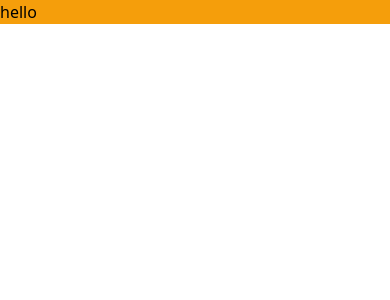
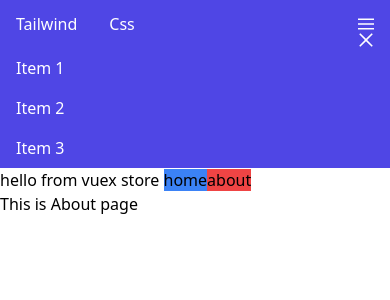
Before and after one commit to mnjoyanx/realworld, a Vue app: page /about in a window 390 px wide. Shown: the top 300 px of the page. Built offline with nearby package versions, Linux system fonts and the light colour scheme.

Commit message:
connected vue-router && vuex

```diff
--- a/package.json
+++ b/package.json
@@ -3,7 +3,7 @@
   "version": "0.1.0",
   "private": true,
   "scripts": {
-    "serve": "vue-cli-service serve",
+    "serve": "vue-cli-service serve --port=9999",
     "build": "vue-cli-service build",
     "lint": "vue-cli-service lint"
   },
@@ -14,7 +14,9 @@
     "postcss": "^7",
     "tailwindcss": "npm:@tailwindcss/postcss7-compat@^2.0.2",
     "vue": "^2.6.11",
-    "vue-cli-plugin-tailwind": "~2.0.6"
+    "vue-cli-plugin-tailwind": "~2.0.6",
+    "vue-router": "^3.5.1",
+    "vuex": "^3.6.2"
   },
   "devDependencies": {
     "@vue/cli-plugin-babel": "~4.5.0",
--- a/src/App.vue
+++ b/src/App.vue
@@ -1,15 +1,30 @@
 <template>
-  <div class="bg-yellow-500">
-    hello
+  <div>
+
+    <div>
+      <navbar />
+    </div>
+
+    {{ getStoreItem }}
+
+    <router-link :to="{ name: 'home' }" class="bg-blue-500">home</router-link>
+    <router-link :to="{ name: 'about' }" class="bg-red-500">about</router-link>
+    <router-view />
   </div>
 </template>
 
 <script>
+import Navbar from '@/components/partials/Navbar.vue'
 
 export default {
   name: 'App',
+  components: { Navbar },
+  computed: {
+    getStoreItem() {
+      return this.$store.state.auth.first
+    }
+  }
 }
 </script>
 
-<style>
-</style>
+<style></style>
--- a/src/components/HelloWorld.vue
+++ /dev/null
@@ -1,58 +0,0 @@
-<template>
-  <div class="hello">
-    <h1>{{ msg }}</h1>
-    <p>
-      For a guide and recipes on how to configure / customize this project,<br>
-      check out the
-      <a href="https://cli.vuejs.org" target="_blank" rel="noopener">vue-cli documentation</a>.
-    </p>
-    <h3>Installed CLI Plugins</h3>
-    <ul>
-      <li><a href="https://github.com/vuejs/vue-cli/tree/dev/packages/%40vue/cli-plugin-babel" target="_blank" rel="noopener">babel</a></li>
-      <li><a href="https://github.com/vuejs/vue-cli/tree/dev/packages/%40vue/cli-plugin-eslint" target="_blank" rel="noopener">eslint</a></li>
-    </ul>
-    <h3>Essential Links</h3>
-    <ul>
-      <li><a href="https://vuejs.org" target="_blank" rel="noopener">Core Docs</a></li>
-      <li><a href="https://forum.vuejs.org" target="_blank" rel="noopener">Forum</a></li>
-      <li><a href="https://chat.vuejs.org" target="_blank" rel="noopener">Community Chat</a></li>
-      <li><a href="https://twitter.com/vuejs" target="_blank" rel="noopener">Twitter</a></li>
-      <li><a href="https://news.vuejs.org" target="_blank" rel="noopener">News</a></li>
-    </ul>
-    <h3>Ecosystem</h3>
-    <ul>
-      <li><a href="https://router.vuejs.org" target="_blank" rel="noopener">vue-router</a></li>
-      <li><a href="https://vuex.vuejs.org" target="_blank" rel="noopener">vuex</a></li>
-      <li><a href="https://github.com/vuejs/vue-devtools#vue-devtools" target="_blank" rel="noopener">vue-devtools</a></li>
-      <li><a href="https://vue-loader.vuejs.org" target="_blank" rel="noopener">vue-loader</a></li>
-      <li><a href="https://github.com/vuejs/awesome-vue" target="_blank" rel="noopener">awesome-vue</a></li>
-    </ul>
-  </div>
-</template>
-
-<script>
-export default {
-  name: 'HelloWorld',
-  props: {
-    msg: String
-  }
-}
-</script>
-
-<!-- Add "scoped" attribute to limit CSS to this component only -->
-<style scoped>
-h3 {
-  margin: 40px 0 0;
-}
-ul {
-  list-style-type: none;
-  padding: 0;
-}
-li {
-  display: inline-block;
-  margin: 0 10px;
-}
-a {
-  color: #42b983;
-}
-</style>
--- /dev/null
+++ b/src/components/Home.vue
@@ -0,0 +1,15 @@
+<template>
+  <div>
+      home comonent
+  </div>
+</template>
+
+<script>
+  export default {
+
+  }
+</script>
+
+<style lang="scss" scoped>
+
+</style>
--- /dev/null
+++ b/src/components/partials/Navbar.vue
@@ -0,0 +1,63 @@
+<template>
+  <nav class="relative select-none bg-indigo-600 lg:flex lg:items-stretch w-full">
+    <div class="flex flex-no-shrink items-stretch h-12">
+      <a
+        href="#"
+        class="flex-no-grow flex-no-shrink relative py-2 px-4 leading-normal text-white no-underline flex items-center hover:bg-grey-dark"
+        >Tailwind</a
+      >
+      <a
+        href="#"
+        class="flex-no-grow flex-no-shrink relative py-2 px-4 leading-normal text-white no-underline flex items-center hover:bg-grey-dark"
+        >Css</a
+      >
+      <button
+        class="block lg:hidden cursor-pointer ml-auto relative w-12 h-12 p-4"
+      >
+        <svg
+          class="fill-current text-white"
+          xmlns="http://www.w3.org/2000/svg"
+          viewBox="0 0 20 20"
+        >
+          <path d="M0 3h20v2H0V3zm0 6h20v2H0V9zm0 6h20v2H0v-2z" />
+        </svg>
+        <svg
+          class="fill-current text-white"
+          xmlns="http://www.w3.org/2000/svg"
+          viewBox="0 0 20 20"
+        >
+          <path
+            d="M10 8.586L2.929 1.515 1.515 2.929 8.586 10l-7.071 7.071 1.414 1.414L10 11.414l7.071 7.071 1.414-1.414L11.414 10l7.071-7.071-1.414-1.414L10 8.586z"
+          />
+        </svg>
+      </button>
+    </div>
+    <div class="lg:flex lg:items-stretch lg:flex-no-shrink lg:flex-grow">
+      <div class="lg:flex lg:items-stretch lg:justify-end ml-auto">
+        <a
+          href="#"
+          class="flex-no-grow flex-no-shrink relative py-2 px-4 leading-normal text-white no-underline flex items-center hover:bg-grey-dark"
+          >Item 1</a
+        >
+        <a
+          href="#"
+          class="flex-no-grow flex-no-shrink relative py-2 px-4 leading-normal text-white no-underline flex items-center hover:bg-grey-dark"
+          >Item 2</a
+        >
+        <a
+          href="#"
+          class="flex-no-grow flex-no-shrink relative py-2 px-4 leading-normal text-white no-underline flex items-center hover:bg-grey-dark"
+          >Item 3</a
+        >
+      </div>
+    </div>
+  </nav>
+</template>
+
+<script>
+export default {
+    name: 'navbar'
+}
+</script>
+
+<style lang="scss" scoped></style>
--- a/src/main.js
+++ b/src/main.js
@@ -1,5 +1,7 @@
 import Vue from 'vue'
 import App from './App.vue'
+import router from '@/router/index'
+import store from '@/store'
 import '../public/tailwind.css'
 import './assets/tailwind.css'
 
@@ -8,4 +10,6 @@ Vue.config.productionTip = false
 
 new Vue({
   render: h => h(App),
+  router,
+  store
 }).$mount('#app')
--- /dev/null
+++ b/src/router/index.js
@@ -0,0 +1,26 @@
+import Vue from 'vue'
+import VueRouter from 'vue-router'
+
+
+Vue.use(VueRouter)
+
+const router = new VueRouter({
+    mode: "history",
+    routes: [
+        {
+            path: '/',
+            component: () => import('@/views/Home'),
+            name: 'home'
+        },
+
+        {
+            path: '/about',
+            component: () => import('@/views/About'),
+            name: 'about'
+        }
+    ]
+})
+
+
+
+export default router
--- /dev/null
+++ b/src/store/auth.js
@@ -0,0 +1,8 @@
+export default {
+    state: {
+        first: 'hello from vuex store'
+    },
+    mutations: {},
+    actions: {},
+    getters: {},
+}
--- /dev/null
+++ b/src/store/index.js
@@ -0,0 +1,11 @@
+import Vue from 'vue'
+import Vuex from 'vuex'
+import auth from './auth'
+
+Vue.use(Vuex)
+
+export default new Vuex.Store({
+    modules: {
+        auth
+    }
+})
--- /dev/null
+++ b/src/views/About.vue
@@ -0,0 +1,15 @@
+<template>
+    <h2>
+        This is About page
+    </h2>
+</template>
+
+<script>
+    export default {
+        name: 'about'
+    }
+</script>
+
+<style lang="scss" scoped>
+
+</style>
--- /dev/null
+++ b/src/views/Home.vue
@@ -0,0 +1,15 @@
+<template>
+    <div>
+        <h2>This is Home page</h2>
+    </div>
+</template>
+
+<script>
+    export default {
+        name: 'home'
+    }
+</script>
+
+<style lang="scss" scoped>
+
+</style>
```
Also changed, not shown: 2 other files (tests, documents, lock files or other folders).
